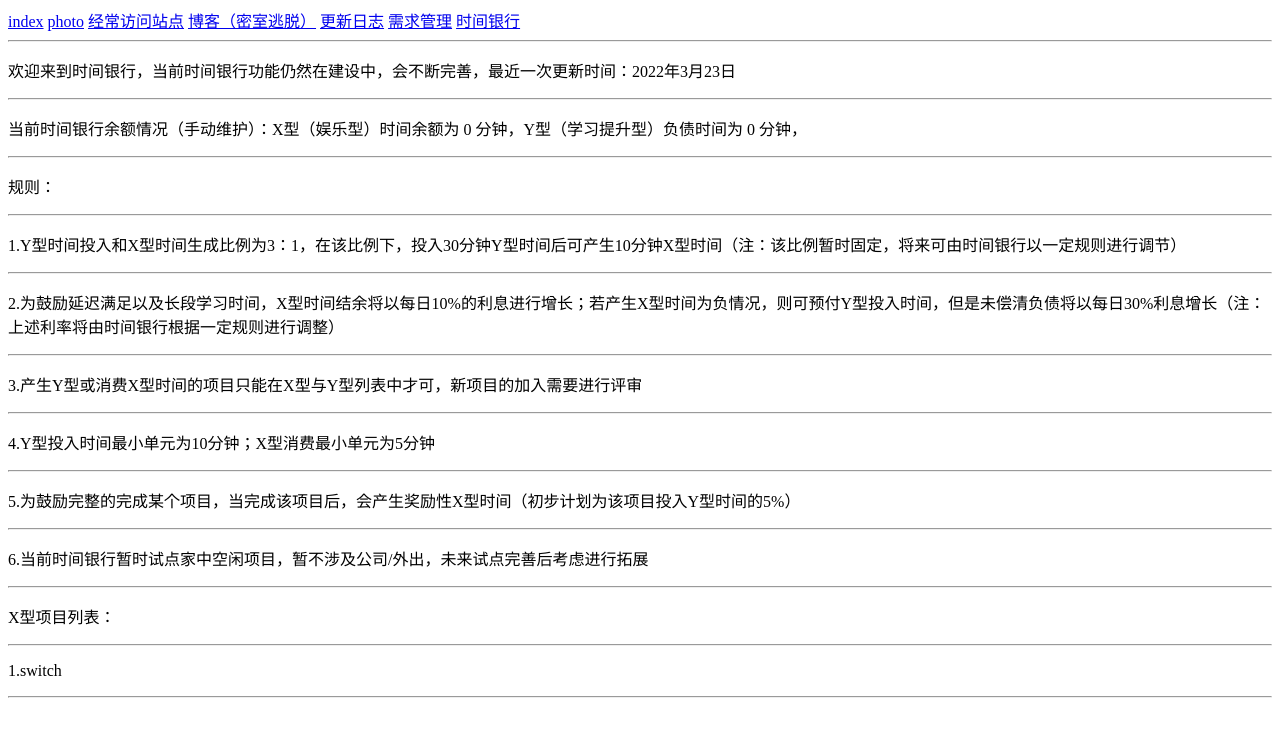
After one commit to volactina/MyWeb, a Flask app: template templates/timeBank.html in a window 1280 px wide. The commit adds this page. Shown: the top 737 px of the page. Run offline with Flask 2, Linux system fonts and the light colour scheme; the template is opened without the code that fills it, so the values that code supplies are empty; parts of the project's set-up code (start-up, migrations or seed data) failed here and were passed over.

Commit message:
add timeBank

```diff
--- a/templates/navigation.js
+++ b/templates/navigation.js
@@ -12,6 +12,7 @@ document.writeln("		<a href=\'highFrequencySite.html\'>经常访问站点</a>");
 document.writeln("		<a href=\'Blog.html\'>博客（密室逃脱）</a>");
 document.writeln("		<a href=\'WebDevelopLog.html\'>更新日志</a>");
 document.writeln("		<a href=\'wantanddo.html\'>需求管理</a>");
+document.writeln("		<a href=\'timeBank.html\'>时间银行</a>");
 document.writeln("		<hr>");
 document.writeln("	</div>");
 document.writeln("");
--- /dev/null
+++ b/templates/timeBank.html
@@ -0,0 +1,64 @@
+<!DOCTYPE html>
+<html lang="en">
+<head>
+	<meta charset="UTF-8">
+	<title>Time Bank</title>
+</head>
+<body>
+	<script src="navigation.js"></script>
+	<div>
+		<p>
+			欢迎来到时间银行，当前时间银行功能仍然在建设中，会不断完善，最近一次更新时间：2022年3月23日
+		</p>
+		<hr>
+	</div>
+	<div>
+		<p>
+			当前时间银行余额情况（手动维护）：X型（娱乐型）时间余额为  0   分钟，Y型（学习提升型）负债时间为    0   分钟，
+		</p>
+		<hr>
+	</div>
+	<div>
+		<p>
+			规则：
+		</p>
+		<hr>
+		<p>
+			1.Y型时间投入和X型时间生成比例为3：1，在该比例下，投入30分钟Y型时间后可产生10分钟X型时间（注：该比例暂时固定，将来可由时间银行以一定规则进行调节）
+		</p>
+		<hr>
+		<p>
+			2.为鼓励延迟满足以及长段学习时间，X型时间结余将以每日10%的利息进行增长；若产生X型时间为负情况，则可预付Y型投入时间，但是未偿清负债将以每日30%利息增长（注：上述利率将由时间银行根据一定规则进行调整）
+		</p>
+		<hr>
+		<p>
+			3.产生Y型或消费X型时间的项目只能在X型与Y型列表中才可，新项目的加入需要进行评审
+		</p>
+		<hr>
+		<p>
+			4.Y型投入时间最小单元为10分钟；X型消费最小单元为5分钟
+		</p>
+		<hr>
+		<p>
+			5.为鼓励完整的完成某个项目，当完成该项目后，会产生奖励性X型时间（初步计划为该项目投入Y型时间的5%）
+		</p>
+		<hr>
+		<p>
+			6.当前时间银行暂时试点家中空闲项目，暂不涉及公司/外出，未来试点完善后考虑进行拓展
+		</p>
+		<hr>
+	</div>
+	<div>
+		<p>
+			X型项目列表：
+		</p>
+		<hr>
+		<p>
+			1.switch
+		</p>
+		<hr>
+	</div>
+
+
+</body>
+</html>
```
Also changed, not shown: templates/highFrequencySite.html (+21 -12 lines).
